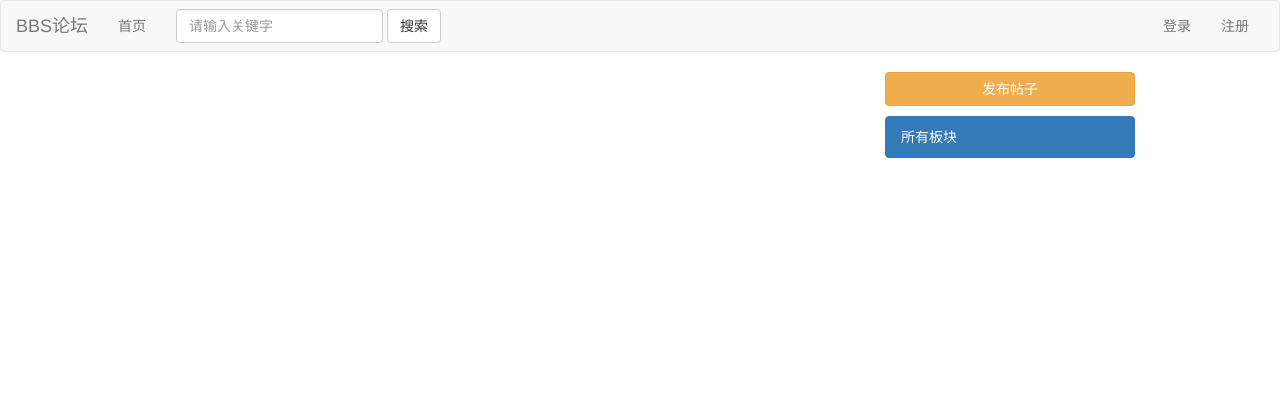
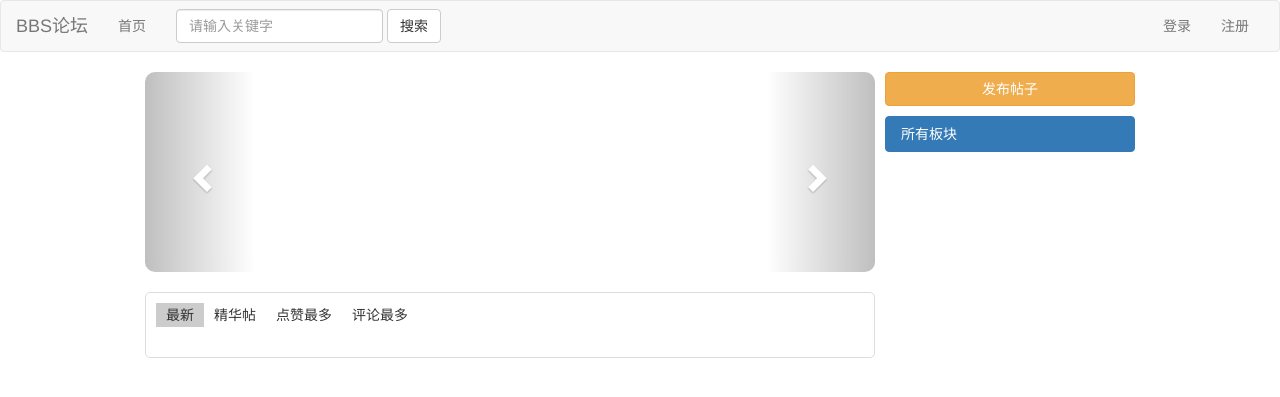
Before and after one commit to testwangchao/JavaLearn, a Flask app: page / in a window 1280 px wide. Shown: the top 397 px of the page. Run offline with Flask 2, Linux system fonts and the light colour scheme; data that the repository does not hold is empty; some libraries are stand-ins or nearby versions.

Commit message:
前台帖子列表显示完成

```diff
--- a/apps/front/views.py
+++ b/apps/front/views.py
@@ -1,6 +1,6 @@
 from flask.blueprints import Blueprint
 from flask import views, render_template, request, redirect, url_for
-from flask import session
+from flask import session, g
 
 from .forms import SignupForm, SigninForm, AddPostForm
 from config import FRONT_USER_ID
@@ -20,9 +20,11 @@ bp = Blueprint("front", __name__)
 def index():
     banners = BannerModel.query.order_by(BannerModel.priority.desc()).limit(3)
     boards = BoardModel.query.all()
+    posts = PostModel.query.all()
     context = {
         'banners': banners,
-        'boards': boards
+        'boards': boards,
+        'posts': posts
     }
     return render_template('front/front_index.html', **context)
 
@@ -45,6 +47,7 @@ def apost():
         if not board:
             return restful.params_error("板块不存在")
         post = PostModel(title=title, content=content, board_id=board_id)
+        post.author = g.front_user
         db.session.add(post)
         db.session.commit()
         return restful.success()
--- a/apps/models.py
+++ b/apps/models.py
@@ -26,5 +26,7 @@ class PostModel(db.Model):
     content = db.Column(db.Text, nullable=False)
     create_time = db.Column(db.DateTime, default=datetime.datetime.now)
     board_id = db.Column(db.Integer, db.ForeignKey('board.id'))
+    author_id = db.Column(db.String(100), db.ForeignKey('front_user.id'), nullable=False)
 
-    board = db.relationship('BoardModel',backref="posts")
+    board = db.relationship('BoardModel', backref="posts")
+    author = db.relationship('FrontUser', backref="posts")
--- a/static/front/css/front_base.css
+++ b/static/front/css/front_base.css
@@ -1,3 +1,39 @@
+a, abbr, acronym, address, applet, article, aside, audio, b, big, blockquote, body,
+canvas, caption, center, cite, code, dd, del, details, dfn, div, dl, dt, em, embed,
+fieldset, figcaption, figure, footer, form, h1, h2, h3, h4, h5, h6, header, html, i,
+iframe, img, ins, kbd, label, legend, li, mark, menu, nav, object, ol, output, p,
+pre, q, ruby, s, samp, section, small, span, strike, strong, sub, summary, sup, table,
+tbody, td, tfoot, th, thead, time, tr, tt, u, ul, var, video {
+    margin: 0;
+    padding: 0;
+    border: 0;
+    vertical-align: baseline;
+    list-style: none;
+}
+
+body {
+    line-height: 1;
+}
+
+ol, ul {
+    list-style: none;
+}
+
+blockquote, q {
+    quotes: none;
+}
+
+blockquote:before, blockquote:after,
+q:before, q:after {
+    content: '';
+    content: none;
+}
+
+table {
+    border-collapse: collapse;
+    border-spacing: 0;
+}
+
 .main-container {
     width: 990px;
     margin: 0 auto;
--- a/static/front/css/front_index.css
+++ b/static/front/css/front_index.css
@@ -1,4 +1,70 @@
-.index-banner {
+.index-banner{  /* 圆角，超出的隐藏 */
     border-radius: 10px;
     overflow: hidden;
+    height: 200px; /*轮播图盒子高度*/
 }
+.index-banner img{ /* 轮播图盒子下的图片高度 */
+    height: 200px;
+}
+
+.post-group{
+    border: 1px solid #ddd;
+    margin-top: 20px;
+    overflow: hidden;
+    border-radius: 5px; /* 圆角 */
+    padding: 10px;
+}
+.post-group-head{
+    overflow: hidden;
+    list-style: none;
+}
+
+.post-group-head li{
+    float: left;
+    padding: 5px 10px;
+}
+
+.post-group-head li a{
+    color:#333;
+}
+
+.post-group-head li.active{
+    background: #ccc;  /* 选中状态 */
+}
+
+.post-list-group{
+    margin-top: 20px;
+}
+
+.post-list-group li{
+    overflow: hidden;
+    padding-bottom: 20px;
+}
+
+.author-avator-group{
+    float: left;
+}
+
+.author-avator-group img{
+    width: 50px;
+    height: 50px;
+    border-radius: 50%;
+}
+
+.post-info-group{
+    float: left;
+    margin-left: 10px;
+    border-bottom: 1px solid #e6e6e6;
+    width: 85%;
+    padding-bottom: 10px;
+}
+
+.post-info-group .post-info{
+    margin-top: 10px;
+    font-size: 12px;
+    color: #8c8c8c;
+}
+
+.post-info span{
+    margin-right: 10px;
+}
--- a/templates/front/front_index.html
+++ b/templates/front/front_index.html
@@ -42,6 +42,32 @@
                     <span class="sr-only">Next</span>
                 </a>
             </div>
+            <div class="post-group">
+                <ul class="post-group-head">
+                    <li class="active"><a href="#">最新</a></li>
+                    <li><a href="#">精华帖</a></li>
+                    <li><a href="#">点赞最多</a></li>
+                    <li><a href="#">评论最多</a></li>
+                </ul>
+                <ul class="post-list-group">
+                    {% for post in posts %}
+                        <li>
+                            <div class="author-avator-group">
+                                <img src="{{ post.author.avator or url_for('static',filename='common/images/logo.png') }}" alt="">
+                            </div>
+                            <div class="post-info-group">
+                                <p class="post-title">{{ post.title }}</p>
+                                <p class="post-info">
+                                    <span>作者：{{ post.author.user_name }}</span>
+                                    <span>发表时间：{{ post.create_time }}</span>
+                                    <span>评论：0</span>
+                                    <span>阅读数：0</span>
+                                </p>
+                            </div>
+                        </li>
+                    {% endfor %}
+                </ul>
+            </div>
         </div>
         <div class="sm-container">
             <div style="padding-bottom: 10px">
```
Also changed, not shown: static/common/images/logo.png (added).
